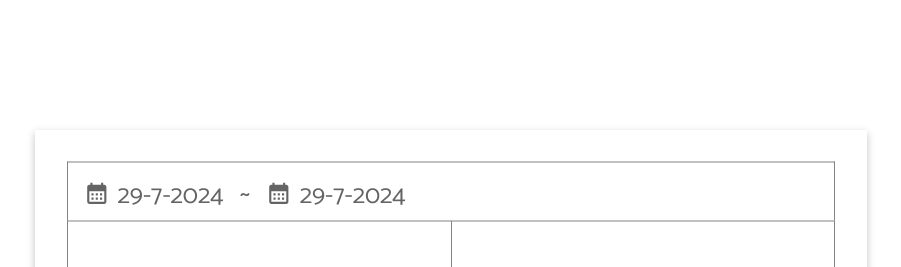
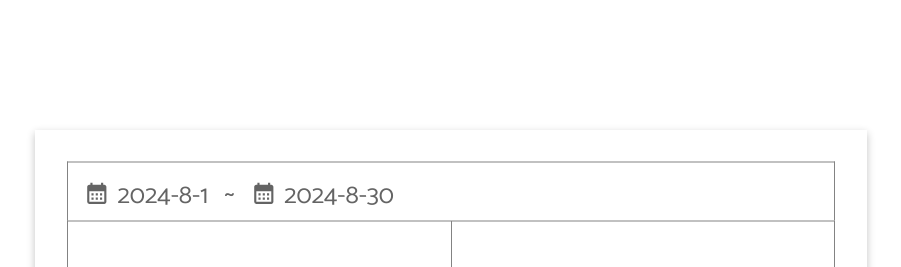
Before and after one commit to rahulrao0209/ui-components, a React (Vite) app in the folder date-range-picker/: page / in a window 1280 px wide. Shown: the top 267 px of the page, without its empty margins (189-1090 px from the left). Built offline with nearby package versions, Linux system fonts and the light colour scheme.

Commit message:
Date-range-picker | Add date range selection functionality

```diff
--- a/date-range-picker/src/App.tsx
+++ b/date-range-picker/src/App.tsx
@@ -1,5 +1,5 @@
 import { PickerContainer } from "./components";
-import { PickerContextProvider } from "./context";
+import { PickerContextProvider, SelectedDatesContextProvider } from "./context";
 import "./App.css";
 
 function App() {
@@ -7,7 +7,9 @@ function App() {
     <>
       <div className="app">
         <PickerContextProvider>
-          <PickerContainer />
+          <SelectedDatesContextProvider>
+            <PickerContainer />
+          </SelectedDatesContextProvider>
         </PickerContextProvider>
       </div>
     </>
--- a/date-range-picker/src/components/days/index.tsx
+++ b/date-range-picker/src/components/days/index.tsx
@@ -1,3 +1,5 @@
+import { useContext } from "react";
+import { PickerContext, SelectedDateContext } from "../../context";
 import { DateDetails } from "../../types";
 import { isToday } from "../../utils";
 import "./index.css";
@@ -18,6 +20,27 @@ const Days = ({
   nextMonthDays,
   dispatchUpdateDay,
 }: DayProps) => {
+  const selectedDateContext = useContext(SelectedDateContext);
+  const pickerContext = useContext(PickerContext);
+
+  const handleSetDate = (day: number) => {
+    if (!selectedDateContext) return;
+    if (!pickerContext) return;
+
+    const { state } = pickerContext;
+    const { onSelectDate } = selectedDateContext;
+    let picker;
+
+    if (pickerNumber === 1) {
+      picker = state.pickerOne;
+    } else {
+      picker = state.pickerTwo;
+    }
+
+    const date = new Date(picker.year, picker.month, day);
+    onSelectDate(date);
+  };
+
   const handleSelectDay = (event: any) => {
     const element = event.target;
     const day = element?.dataset.day;
@@ -25,9 +48,12 @@ const Days = ({
     const classes = classlist.value;
 
     if (!classes.includes("days")) return;
-    console.log(day);
+    // console.log(day);
     dispatchUpdateDay(pickerNumber, parseInt(day));
+    handleSetDate(parseInt(day));
   };
+
+  const isInRange = () => {};
 
   return (
     <div className="days" onClick={handleSelectDay}>
--- a/date-range-picker/src/components/months/index.tsx
+++ b/date-range-picker/src/components/months/index.tsx
@@ -36,7 +36,7 @@ const Months = ({
 
     if (!classes.includes("month")) return;
     dispatchDisplayDays();
-    console.log("month: ", month);
+    // console.log("month: ", month);
     dispatchUpdateMonth(pickerNumber, parseInt(month));
     dispatchSyncPickers(pickerNumber);
   };
--- a/date-range-picker/src/components/pickerContainer/index.tsx
+++ b/date-range-picker/src/components/pickerContainer/index.tsx
@@ -1,11 +1,13 @@
 import { useContext } from "react";
 import { MdCalendarMonth } from "react-icons/md";
 import { Picker } from "../index";
-import { PickerContext } from "../../context";
+import { PickerContext, SelectedDateContext } from "../../context";
 import "./index.css";
 
 const PickerContainer = () => {
   const pickerContext = useContext(PickerContext);
+  const selectedDateContext = useContext(SelectedDateContext);
+
   // Picker state
   const defaultMonth = new Date().getMonth();
   const defaultYear = new Date().getFullYear();
@@ -35,6 +37,16 @@ const PickerContainer = () => {
   const dispatchNextMonth = pickerContext!.dispatchNextMonth;
   const dispatchDisplayYears = pickerContext!.dispatchDisplayYears;
 
+  // Selected dates state
+  const startDate = selectedDateContext!.startDate;
+  const endDate = selectedDateContext!.endDate;
+  const startDay = startDate ? startDate.getDate() : 1;
+  const startMonth = startDate ? startDate.getMonth() : defaultMonth;
+  const startYear = startDate ? startDate.getFullYear() : defaultYear;
+  const endDay = endDate ? endDate.getDate() : 30;
+  const endMonth = endDate ? endDate.getMonth() : defaultMonth;
+  const endYear = endDate ? endDate.getFullYear() : defaultYear;
+
   return (
     <main className="picker-container">
       <div className="range-display">
@@ -42,14 +54,18 @@ const PickerContainer = () => {
           <span className="range-display__icon">
             <MdCalendarMonth className="range-display__icon-icon" />
           </span>
-          <span className="range-display__value">{`${new Date().getDate()}-${new Date().getMonth()}-${new Date().getFullYear()}`}</span>
+          <span className="range-display__value">{`${startYear}-${
+            startMonth + 1
+          }-${startDay}`}</span>
         </div>
         <div className="range-display__separator">~</div>
         <div className="range-display__start-date">
           <span className="range-display__icon">
             <MdCalendarMonth className="range-display__icon-icon" />
           </span>
-          <span className="range-display__value">{`${new Date().getDate()}-${new Date().getMonth()}-${new Date().getFullYear()}`}</span>
+          <span className="range-display__value">{`${endYear}-${
+            endMonth + 1
+          }-${endDay}`}</span>
         </div>
       </div>
       <div className="pickers">
--- a/date-range-picker/src/context/actions.ts
+++ b/date-range-picker/src/context/actions.ts
@@ -16,6 +16,9 @@ export const DISPLAY_YEARS = "DISPLAY_YEARS";
 export const DISPLAY_MONTHS = "DISPLAY_MONTHS";
 
 export const SYNC_PICKERS = "SYNC_PICKERS";
+
+export const SET_START_DATE = "SET_START_DATE";
+export const SET_END_DATE = "SET_END_DATE";
 
 // Actions
 export const getPreviousMonth = (
@@ -432,3 +435,7 @@ export const syncPickers = (
     },
   };
 };
+
+export const setStartDate = () => {};
+
+export const setEndDate = () => {};
--- a/date-range-picker/src/context/index.tsx
+++ b/date-range-picker/src/context/index.tsx
@@ -5,9 +5,9 @@
  * the second picker should always be at least one month ahead of the first picker.
  */
 
-import { createContext, PropsWithChildren, useReducer } from "react";
+import { createContext, PropsWithChildren, useReducer, useState } from "react";
 import { pickerReducer } from "./reducer";
-import { PickerContextProps, PickerState } from "./interfaces";
+import { PickerContextProps, PickerState, SelectedDate } from "./interfaces";
 import {
   PREVIOUS_MONTH,
   NEXT_MONTH,
@@ -21,13 +21,15 @@ import {
   DISPLAY_YEARS,
   SYNC_PICKERS,
 } from "./actions";
+import { CgEditBlackPoint } from "react-icons/cg";
 
 export const PickerContext = createContext<PickerContextProps | null>(null);
+export const SelectedDateContext = createContext<SelectedDate | null>(null);
 
 export const PickerContextProvider = (props: PropsWithChildren) => {
   const initialPickerState: PickerState = {
     pickerOne: {
-      day: new Date().getDay(),
+      day: new Date().getDate(),
       month: new Date().getMonth(),
       year: new Date().getFullYear(),
       currentDecadeYear: new Date().getFullYear(),
@@ -37,7 +39,7 @@ export const PickerContextProvider = (props: PropsWithChildren) => {
     },
 
     pickerTwo: {
-      day: new Date().getDay(),
+      day: new Date().getDate(),
       month: new Date().getMonth() + 1,
       year: new Date().getFullYear(),
       currentDecadeYear: new Date().getFullYear(),
@@ -156,4 +158,25 @@ export const PickerContextProvider = (props: PropsWithChildren) => {
   );
 };
 
-export default PickerContextProvider;
+export const SelectedDatesContextProvider = (props: PropsWithChildren) => {
+  const [startDate, setStartDate] = useState<Date | null>(null);
+  const [endDate, setEndDate] = useState<Date | null>(null);
+
+  const onSelectDate = (date: Date) => {
+    if (startDate) setEndDate(date);
+    else setStartDate(date);
+  };
+
+  const onClearDate = () => {
+    setStartDate(null);
+    setEndDate(null);
+  };
+
+  return (
+    <SelectedDateContext.Provider
+      value={{ startDate, endDate, onSelectDate, onClearDate }}
+    >
+      {props.children}
+    </SelectedDateContext.Provider>
+  );
+};
--- a/date-range-picker/src/context/reducer.ts
+++ b/date-range-picker/src/context/reducer.ts
@@ -1,4 +1,4 @@
-import { PickerContextProps, PickerState } from "./interfaces";
+import { PickerState } from "./interfaces";
 import {
   PREVIOUS_MONTH,
   NEXT_MONTH,
```
Also changed, not shown: date-range-picker/src/context/interfaces.ts (+7 -0 lines).
